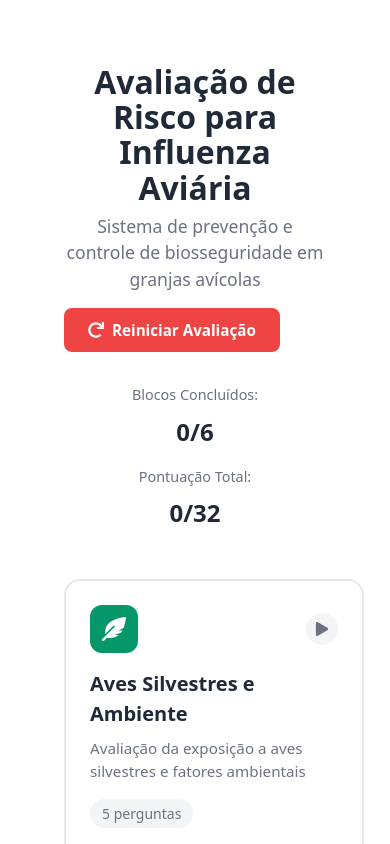
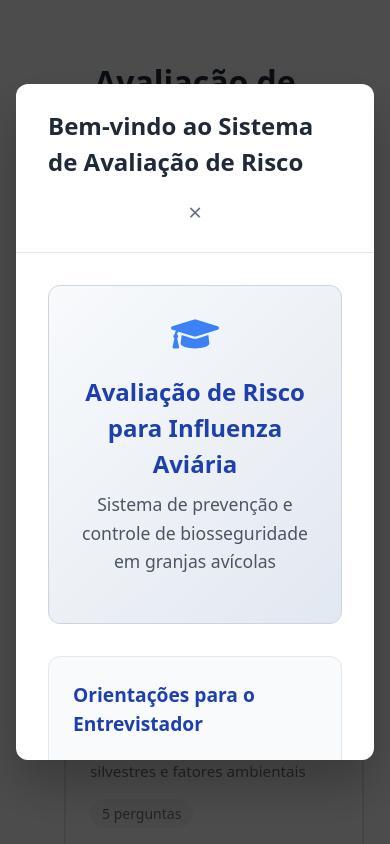
Before and after one commit to matheus-corbellini/riscos-influenza, a React (Vite) app: page / in a window 390 px wide. Shown: the top 844 px of the page. Built offline with nearby package versions, Linux system fonts and the light colour scheme.

Commit message:
alteracoes na responsividade e leves detalhes

```diff
--- a/src/components/Dashboard/Dashboard.css
+++ b/src/components/Dashboard/Dashboard.css
@@ -144,7 +144,8 @@
   padding: 1rem;
 }
 
-.instructions-modal {
+.instructions-modal,
+.welcome-modal {
   background: white;
   border-radius: 12px;
   max-width: 600px;
@@ -152,6 +153,41 @@
   max-height: 80vh;
   overflow-y: auto;
   box-shadow: 0 25px 50px rgba(0, 0, 0, 0.25);
+}
+
+.welcome-modal {
+  max-width: 700px;
+}
+
+.welcome-content {
+  text-align: center;
+  margin-bottom: 2rem;
+  padding: 1.5rem;
+  background: linear-gradient(135deg, #f8fafc, #e2e8f0);
+  border-radius: 12px;
+  border: 1px solid #cbd5e1;
+}
+
+.welcome-icon {
+  font-size: 3rem;
+  color: #3b82f6;
+  margin-bottom: 1rem;
+  display: flex;
+  justify-content: center;
+}
+
+.welcome-content h3 {
+  color: #1e40af;
+  font-size: 1.5rem;
+  margin-bottom: 0.5rem;
+  font-weight: 700;
+}
+
+.welcome-content p {
+  color: #475569;
+  font-size: 1.1rem;
+  margin: 0;
+  font-weight: 500;
 }
 
 .modal-header {
@@ -338,9 +374,27 @@
     color: rgba(255, 255, 255, 0.87);
   }
 
-  .instructions-modal {
+  .instructions-modal,
+  .welcome-modal {
     background: #1f2937;
     color: rgba(255, 255, 255, 0.87);
+  }
+
+  .welcome-content {
+    background: linear-gradient(135deg, #1e3a8a, #1e40af);
+    border-color: #3b82f6;
+  }
+
+  .welcome-icon {
+    color: #93c5fd;
+  }
+
+  .welcome-content h3 {
+    color: #dbeafe;
+  }
+
+  .welcome-content p {
+    color: #bfdbfe;
   }
 
   .modal-header {
@@ -450,4 +504,9 @@
     flex-direction: column;
     gap: 1rem;
   }
+
+  .reset-button {
+    width: 100%;
+    justify-content: center;
+  }
 }
--- a/src/components/Dashboard/Dashboard.tsx
+++ b/src/components/Dashboard/Dashboard.tsx
@@ -39,16 +39,15 @@ const Dashboard: React.FC = () => {
     isComplete: false,
   });
   const [activeBlock, setActiveBlock] = useState<Block | null>(null);
-  const [showInstructions, setShowInstructions] = useState(false);
+  const [showWelcome, setShowWelcome] = useState(true);
   const [showResults, setShowResults] = useState(false);
 
   const handleBlockClick = (block: Block) => {
     setActiveBlock(block);
-    setShowInstructions(true);
   };
 
-  const handleStartQuestions = () => {
-    setShowInstructions(false);
+  const handleWelcomeClose = () => {
+    setShowWelcome(false);
   };
 
   const handleQuestionComplete = (answers: UserAnswer[]) => {
@@ -88,7 +87,6 @@ const Dashboard: React.FC = () => {
 
   const handleCloseModal = () => {
     setActiveBlock(null);
-    setShowInstructions(false);
   };
 
   const getBlockProgress = (blockId: number) => {
@@ -176,17 +174,26 @@ const Dashboard: React.FC = () => {
         </div>
       )}
 
-      {activeBlock && showInstructions && (
+      {showWelcome && (
         <div className="modal-overlay">
-          <div className="instructions-modal">
+          <div className="welcome-modal">
             <div className="modal-header">
-              <h2>Instruções - {activeBlock.title}</h2>
-              <button className="close-button" onClick={handleCloseModal}>
+              <h2>Bem-vindo ao Sistema de Avaliação de Risco</h2>
+              <button className="close-button" onClick={handleWelcomeClose}>
                 ×
               </button>
             </div>
             <div className="modal-body">
-              <p>{activeBlock.description}</p>
+              <div className="welcome-content">
+                <div className="welcome-icon">
+                  <FaGraduationCap />
+                </div>
+                <h3>Avaliação de Risco para Influenza Aviária</h3>
+                <p>
+                  Sistema de prevenção e controle de biosseguridade em granjas
+                  avícolas
+                </p>
+              </div>
 
               <div className="interview-guidelines">
                 <h3>
@@ -279,33 +286,33 @@ const Dashboard: React.FC = () => {
               </div>
 
               <div className="instructions-content">
-                <h3>Como responder:</h3>
+                <h3>Como usar o sistema:</h3>
                 <ul>
+                  <li>Clique em qualquer bloco para iniciar a avaliação</li>
                   <li>Leia cada pergunta com atenção</li>
                   <li>
                     Selecione a resposta que melhor descreve a situação atual
                   </li>
                   <li>Seja honesto para obter uma avaliação precisa</li>
+                  <li>
+                    Você pode revisar e alterar respostas a qualquer momento
+                  </li>
                 </ul>
                 <p>
-                  <strong>Total de perguntas neste bloco:</strong>{" "}
-                  {activeBlock.questions.length}
+                  <strong>Total de blocos disponíveis:</strong> {blocks.length}
                 </p>
               </div>
             </div>
             <div className="modal-footer">
-              <button className="secondary-button" onClick={handleCloseModal}>
-                Cancelar
-              </button>
-              <button className="primary-button" onClick={handleStartQuestions}>
-                Iniciar Perguntas
+              <button className="primary-button" onClick={handleWelcomeClose}>
+                Entendi, Vamos Começar!
               </button>
             </div>
           </div>
         </div>
       )}
 
-      {activeBlock && !showInstructions && (
+      {activeBlock && (
         <QuestionModal
           block={activeBlock}
           existingAnswers={assessment.answers}
--- a/src/components/QuestionModal/QuestionModal.css
+++ b/src/components/QuestionModal/QuestionModal.css
@@ -155,14 +155,7 @@
 .answer-text {
   font-weight: 500;
   color: #1f2937;
-  margin-bottom: 0.5rem;
   line-height: 1.4;
-}
-
-.answer-score {
-  font-size: 0.875rem;
-  color: #6b7280;
-  font-weight: 500;
 }
 
 .answer-radio {
@@ -319,10 +312,6 @@
     color: rgba(255, 255, 255, 0.87);
   }
 
-  .answer-score {
-    color: rgba(255, 255, 255, 0.6);
-  }
-
   .radio {
     border-color: #6b7280;
   }
--- a/src/components/QuestionModal/QuestionModal.tsx
+++ b/src/components/QuestionModal/QuestionModal.tsx
@@ -130,14 +130,6 @@ const QuestionModal: React.FC<QuestionModalProps> = ({
                 >
                   <div className="answer-content">
                     <div className="answer-text">{answer.text}</div>
-                    <div className="answer-score">
-                      Risco:{" "}
-                      {answer.score === 0
-                        ? "Baixo"
-                        : answer.score === 1
-                        ? "Moderado"
-                        : "Alto"}
-                    </div>
                   </div>
                   <div className="answer-radio">
                     <div
--- a/src/components/ResultsModal/ResultsModal.css
+++ b/src/components/ResultsModal/ResultsModal.css
@@ -585,3 +585,36 @@
     color: rgba(255, 255, 255, 0.6);
   }
 }
+
+@media (max-width: 768px) {
+  .alert-title {
+    justify-content: center;
+    width: 120%;
+  }
+
+  .alert-title-icon {
+    display: none;
+  }
+
+  .section-icon {
+    display: none;
+  }
+
+  .download-button {
+    width: 100%;
+    padding: 0.5rem 1rem;
+    font-size: 0.8rem;
+    margin-left: 2rem;
+  }
+
+  .modal-header-title {
+    width: 100%;
+    text-align: center;
+  }
+
+  .modal-header {
+    flex-direction: column;
+    align-items: center;
+    gap: 1rem;
+  }
+}
--- a/src/components/ResultsModal/ResultsModal.tsx
+++ b/src/components/ResultsModal/ResultsModal.tsx
@@ -116,7 +116,7 @@ const ResultsModal: React.FC<ResultsModalProps> = ({ assessment, onClose }) => {
     <div className="modal-overlay">
       <div className="results-modal">
         <div className="modal-header">
-          <h2>Resultados da Avaliação</h2>
+          <h2 className="modal-header-title">Resultados da Avaliação</h2>
           <div className="header-actions">
             <button className="download-button" onClick={generatePDF}>
               <FaDownload /> Exportar PDF
@@ -214,9 +214,8 @@ const ResultsModal: React.FC<ResultsModalProps> = ({ assessment, onClose }) => {
           {improvementPoints.length > 0 && (
             <div className="improvements-section">
               <div className="critical-alert">
-                <FaExclamationTriangle className="alert-icon" />
                 <div className="alert-content">
-                  <h3>
+                  <h3 className="alert-title">
                     <FaExclamationTriangle className="alert-title-icon" />
                     PONTOS CRÍTICOS IDENTIFICADOS
                   </h3>
@@ -230,7 +229,7 @@ const ResultsModal: React.FC<ResultsModalProps> = ({ assessment, onClose }) => {
                 </div>
               </div>
 
-              <h3>
+              <h3 className="section-title">
                 <FaExclamationTriangle className="section-icon" />
                 Pontos que Necessitam Intervenção Urgente
               </h3>
--- a/src/data/questions.ts
+++ b/src/data/questions.ts
@@ -264,7 +264,7 @@ export const scoreRanges: ScoreRange[] = [
     max: 20,
     level: "moderado",
     message:
-      "Sua granja apresenta risco MODERADO para influenza aviária. Várias melhorias nas medidas de biosseguridade são necessárias para reduzir significativamente o risco de introdução do vírus.",
+      "Sua granja apresenta risco MODERADO para influenza aviária. Algumas melhorias nas medidas de biosseguridade podem reduzir significativamente o risco de introdução do vírus..",
     color: "#F59E0B",
   },
   {
@@ -280,7 +280,7 @@ export const scoreRanges: ScoreRange[] = [
     max: 50,
     level: "muito alto",
     message:
-      "ALERTA MÁXIMO! Sua granja apresenta risco MUITO ALTO para influenza aviária. A situação é crítica e requer intervenção IMEDIATA. Todas as medidas de biosseguridade precisam ser revisadas e implementadas urgentemente.",
+      "ALERTA MÁXIMO! Sua granja apresenta risco MUITO ALTO para influenza aviária. A situação requer intervenção para evitar INGRESSO do vírus no futuro. As medidas de biosseguridade abaixo precisam ser revisadas e implementadas o mais rápido possível. Procure a ajuda de um técnico.",
     color: "#DC2626",
   },
 ];
```
